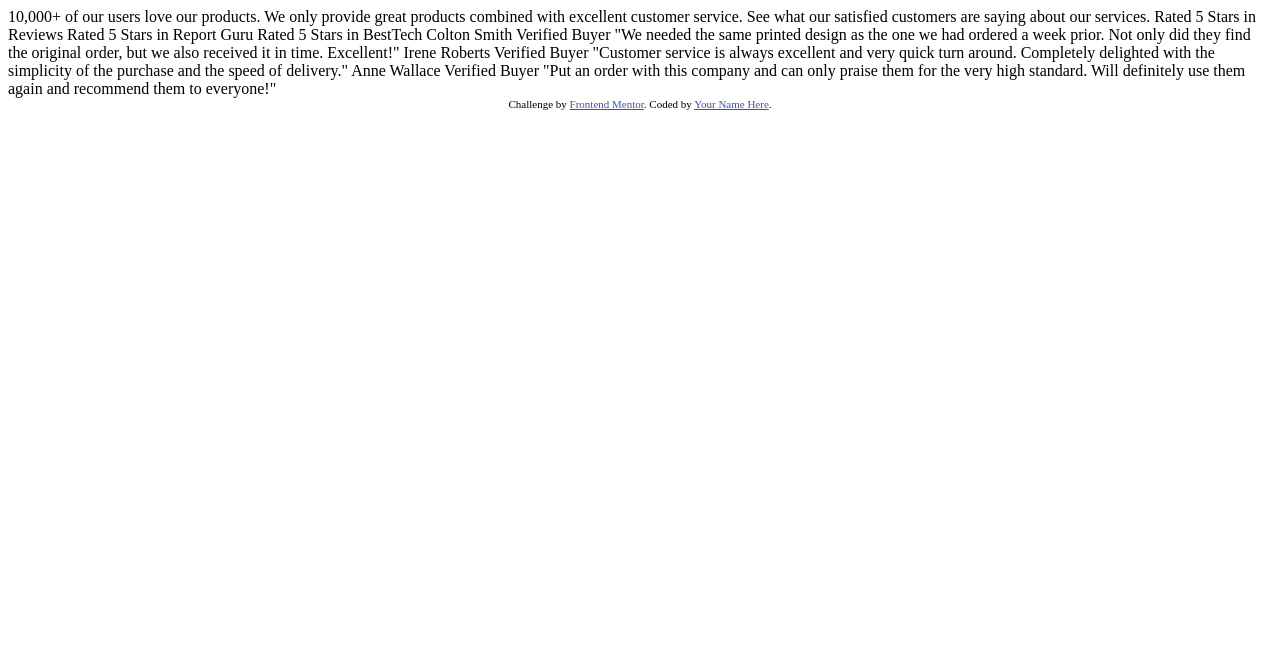
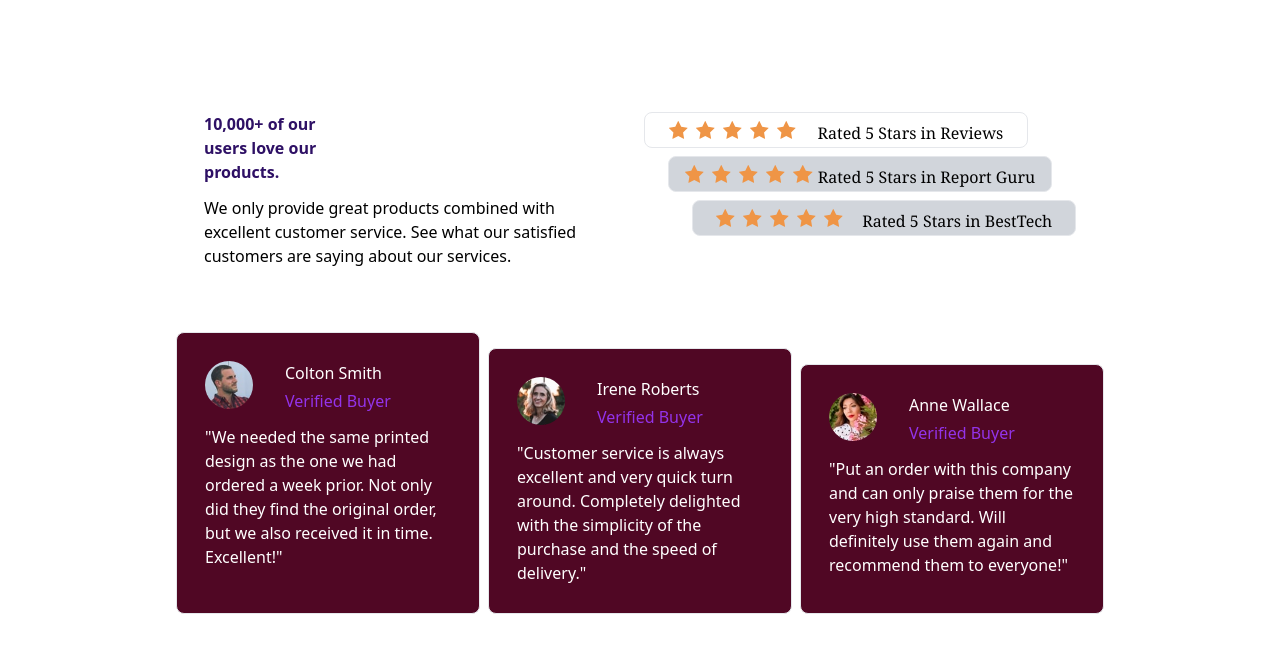
Before and after one commit to Kibet-mutai/Social-proof-fronted-mentor, a website: page index.html in a window 1280 px wide. Drawn offline with nearby package versions, Linux system fonts and the light colour scheme.

Commit message:
most design almost done

```diff
--- a/index.html
+++ b/index.html
@@ -4,7 +4,7 @@
     <meta charset="UTF-8" />
     <meta name="viewport" content="width=device-width, initial-scale=1.0" />
     <!-- displays site properly based on user's device -->
-
+    <script src="https://cdn.tailwindcss.com"></script>
     <link
       rel="icon"
       type="image/png"
@@ -26,7 +26,7 @@
     </style>
   </head>
   <body>
-    10,000+ of our users love our products.
+    <!-- 10,000+ of our users love our products.
 
     We only provide great products combined with excellent customer service.
     See what our satisfied customers are saying about our services.
@@ -43,8 +43,6 @@
 
     Irene Roberts
     Verified Buyer
-    "Customer service is always excellent and very quick turn around. Completely
-    delighted with the simplicity of the purchase and the speed of delivery."
 
     Anne Wallace
     Verified Buyer
@@ -54,8 +52,120 @@
     <div class="attribution">
       Challenge by
       <a href="https://www.frontendmentor.io?ref=challenge" target="_blank"
-        >Frontend Mentor</a
+      >Frontend Mentor</a
       >. Coded by <a href="#">Your Name Here</a>.
+    </div> -->
+<section>
+  <div class="flex justify-around pt-28 pl-44 pr-44">
+    <div class="flex flex-col gap-y-3">
+      <h1 class="font-extrabold text-violet-950 w-32">10,000+ of our users love our products.</h1>
+      <p class="w-96">We only provide great products combined with excellent customer service.
+        See what our satisfied customers are saying about our services.</p>
     </div>
+    <div class="flex flex-col gap-y-2">
+      <div class="flex flex-row rounded-lg bg-VeryDarkMagenta border-x border-y justify-around p-2 w-96 h-9">
+        <div class="flex flex-row gap-x-2">
+          <img src="./images/icon-star.svg" class="" alt="rating">
+          <img src="./images/icon-star.svg" alt="rating">
+          <img src="./images/icon-star.svg" alt="rating">
+          <img src="./images/icon-star.svg" alt="rating">
+          <img src="./images/icon-star.svg" alt="rating">
+        </div>
+        <div class="font-serif">
+          <h6>Rated 5 Stars in Reviews</h6>
+        </div>
+      </div>
+      <div class="flex flex-row rounded-lg bg-gray-300 border-x border-y justify-around p-2 w-96 h-9 ml-6">
+        <div class="flex flex-row gap-x-2">
+          <img src="./images/icon-star.svg" alt="rating">
+          <img src="./images/icon-star.svg" alt="rating">
+          <img src="./images/icon-star.svg" alt="rating">
+          <img src="./images/icon-star.svg" alt="rating">
+          <img src="./images/icon-star.svg" alt="rating">
+        </div>
+        <div class="font-serif">
+          <h6>Rated 5 Stars in Report Guru</h6>
+        </div>
+      </div>
+      <div class="flex flex-row rounded-lg bg-gray-300 border-x border-y justify-around p-2 w-96 h-9 ml-12">
+        <div class="flex flex-row gap-x-2">
+          <img src="./images/icon-star.svg" alt="rating">
+          <img src="./images/icon-star.svg" alt="rating">
+          <img src="./images/icon-star.svg" alt="rating">
+          <img src="./images/icon-star.svg" alt="rating">
+          <img src="./images/icon-star.svg" alt="rating">
+        </div>
+        <div class="font-serif">
+          <h6>Rated 5 Stars in BestTech</h6>
+        </div>
+      </div>
+    </div>
+  </div>
+  <div class="grid grid-cols-3 gap-x-2 pl-44 pr-44 pt-16">
+    <div class=" bg-pink-950 border-x border-y p-7 rounded-lg w-full h-auto">
+      <div class="flex flex-col gap-y-3">
+        <div class="flex flex-row gap-x-8">
+          <div class="w-12 h-12 rounded-full">
+            <img src="./images/image-colton.jpg" class="rounded-full" alt="Colton">
+          </div>
+          <div class="flex flex-col gap-y-1">
+            <h4 class="text-white">
+              Colton Smith
+            </h4>
+            <h6 class="text-purple-600">
+              Verified Buyer
+            </h6>
+          </div>
+        </div>
+        <p class="text-white">"We needed the same printed design as the one we had ordered a week prior.
+          Not only did they find the original order, but we also received it in time.
+          Excellent!"</p>
+        </div>
+    </div>
+    <div class="bg-pink-950 border-x border-y p-7 w-full rounded-lg mt-4">
+      <div class="flex flex-col gap-y-3">
+        <div class="flex flex-row gap-x-8">
+          <div class="w-12 h-12 rounded-full">
+            <img src="./images/image-irene.jpg" class="rounded-full" alt="Irene">
+          </div>
+          <div class="flex flex-col gap-y-1">
+            <h4 class="text-white">
+              Irene Roberts
+            </h4>
+            <h6 class="text-purple-600">
+              Verified Buyer
+            </h6>
+          </div>
+        </div>
+        <p class="text-white">
+          "Customer service is always excellent and very quick turn around. Completely
+          delighted with the simplicity of the purchase and the speed of delivery."
+          </p>
+      </div>
+    </div>
+    <div class="bg-pink-950 border-x border-y p-7 w-full rounded-lg mt-8">
+      <div class="flex flex-col gap-y-3">
+        <div class="flex flex-row gap-x-8">
+          <div class="w-12 h-12">
+            <img src="./images/image-anne.jpg" class="rounded-full" alt="Anne">
+          </div>
+          <div class="flex flex-col gap-y-1">
+            <h4 class="text-white">
+              Anne Wallace
+            </h4>
+            <h6 class="text-purple-600">
+              Verified Buyer
+            </h6>
+          </div>
+        </div>
+        <p class="text-white">"Put an order with this company and can only
+          praise them for the very high
+          standard. Will definitely use them again
+          and recommend them to everyone!"</p>
+      </div>
+    </div>
+  </div>
+</section>
+
   </body>
 </html>
--- /dev/null
+++ b/input.css
@@ -0,0 +1,3 @@
+@tailwind base;
+@tailwind components;
+@tailwind utilities;
--- /dev/null
+++ b/tailwind.config.js
@@ -0,0 +1,20 @@
+/** @type {import('tailwindcss').Config} */
+module.exports = {
+  content: ['./*.html'],
+  theme: {
+    screens: {
+      sm: "375px",
+      lg: "1440px"
+    },
+    extend: {
+      colors: {
+        VeryDarkMagenta: "hsl(300, 43%, 22%)",
+        SoftPink: "hsl(333, 80%, 67%)",
+        DarkGrayishMagenta: "hsl(303, 10%, 53%)",
+        LightGrayishMagenta: "hsl(300, 24%, 96%)",
+        White: "hsl(0, 0%, 100%)"
+      },
+    },
+  },
+  plugins: [],
+}
```
Also changed, not shown: package.json (added, +20 -0 lines), css/main.css (added), images/favorite.png (added).
